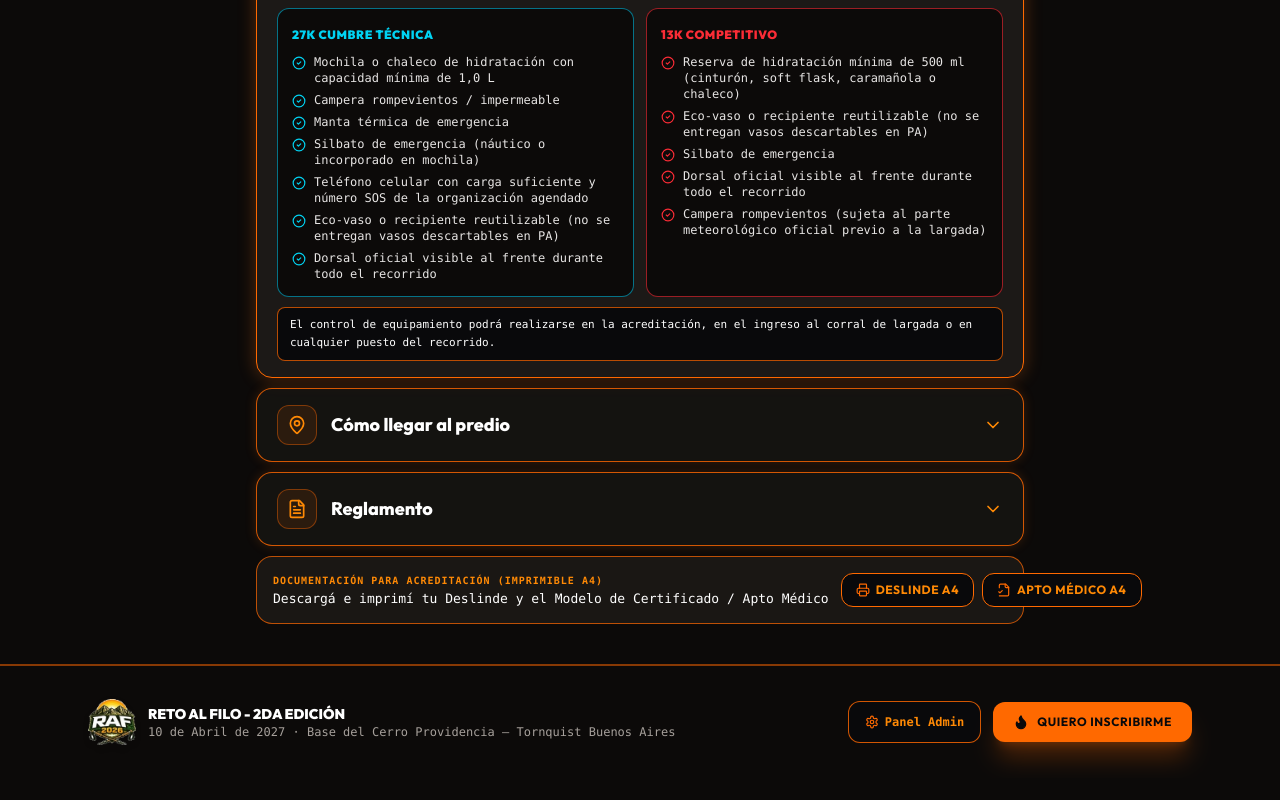
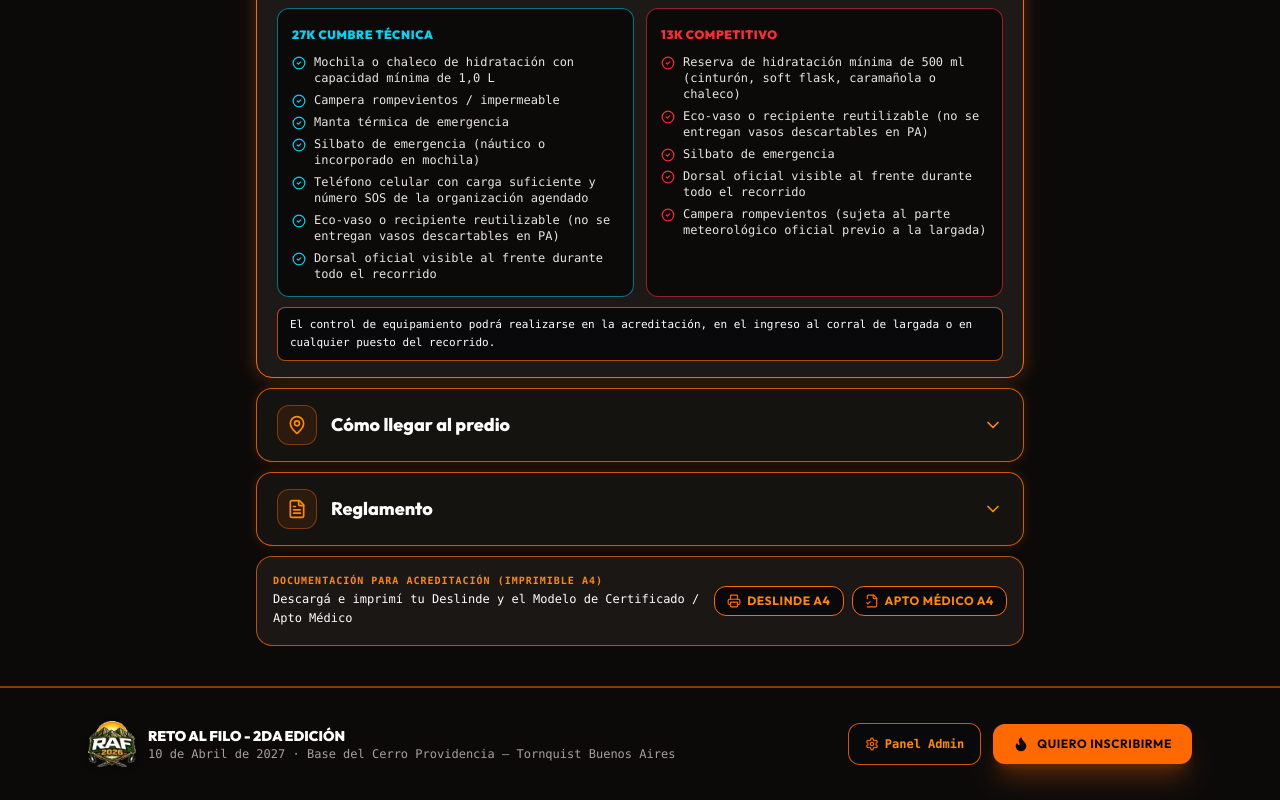
Before and after one commit to lucciancia20-alt/reto-al-filo-web, a React (Vite) app: page / in a window 1280 px wide. Shown: the part 5037-5837 px from the top of the page. Before the commit the page ends 5815 px from the top, so only its background shows below. Built offline with nearby package versions, Linux system fonts and the light colour scheme; no server answers.

Commit message:
fix(faq): prevent A4 buttons overflow by wrapping description text

```diff
--- a/src/components/InfoFaqSection.jsx
+++ b/src/components/InfoFaqSection.jsx
@@ -641,19 +641,19 @@ export default function InfoFaqSection({ raceConfig = RACE_CONFIG }) {
 
             {/* Acceso directo permanente a Documentos Imprimibles A4 */}
             <div className="rounded-2xl bg-stone-900/90 border border-orange-500/70 p-4 flex flex-col sm:flex-row sm:items-center justify-between gap-3">
-              <div>
+              <div className="min-w-0 flex-1">
                 <span className="block text-[10px] font-bold uppercase tracking-widest text-orange-400">
                   Documentación para Acreditación (Imprimible A4)
                 </span>
-                <p className="mt-0.5 text-xs sm:text-[13px] md:whitespace-nowrap font-medium text-white">
+                <p className="mt-0.5 font-mono text-xs leading-relaxed font-medium text-white">
                   Descargá e imprimí tu Deslinde y el Modelo de Certificado / Apto Médico
                 </p>
               </div>
-              <div className="flex flex-wrap gap-2 shrink-0">
+              <div className="shrink-0 flex flex-wrap items-center gap-2">
                 <button
                   type="button"
                   onClick={() => openPrintableWaiver({ raceConfig })}
-                  className="inline-flex items-center gap-1.5 rounded-xl bg-zinc-950 border border-orange-500 hover:border-orange-400 text-orange-400 font-display font-bold text-xs uppercase tracking-wider px-3.5 py-2 transition-colors cursor-pointer"
+                  className="inline-flex items-center gap-1.5 rounded-xl bg-zinc-950 border border-orange-500 hover:border-orange-400 text-orange-400 font-display font-bold text-xs uppercase tracking-wider px-3 py-1.5 whitespace-nowrap transition-colors cursor-pointer"
                 >
                   <Printer className="w-3.5 h-3.5 shrink-0 text-orange-500" />
                   <span>Deslinde A4</span>
@@ -661,7 +661,7 @@ export default function InfoFaqSection({ raceConfig = RACE_CONFIG }) {
                 <button
                   type="button"
                   onClick={() => openPrintableMedicalCert({ raceConfig })}
-                  className="inline-flex items-center gap-1.5 rounded-xl bg-zinc-950 border border-orange-500 hover:border-orange-400 text-orange-400 font-display font-bold text-xs uppercase tracking-wider px-3.5 py-2 transition-colors cursor-pointer"
+                  className="inline-flex items-center gap-1.5 rounded-xl bg-zinc-950 border border-orange-500 hover:border-orange-400 text-orange-400 font-display font-bold text-xs uppercase tracking-wider px-3 py-1.5 whitespace-nowrap transition-colors cursor-pointer"
                 >
                   <FileCheck2 className="w-3.5 h-3.5 shrink-0 text-orange-500" />
                   <span>Apto Médico A4</span>
```
